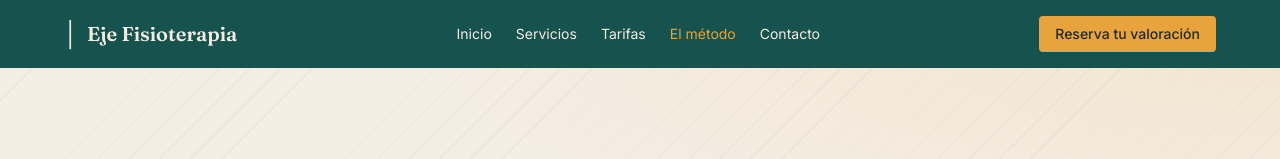
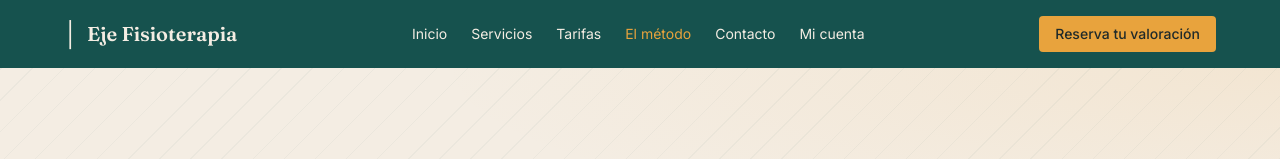
Before and after one commit to elcorreveidile/fisioterapia, a Next.js app: page /metodo in a window 1280 px wide. Shown: the top 159 px of the page. Built offline with nearby package versions, Linux system fonts and the light colour scheme.

Commit message:
feat(ui): enlace 'Mi cuenta' en el menú de las páginas públicas
Añade el acceso al área de paciente (/mi-cuenta) en la barra de navegación
de home, servicios, método, tarifas y contacto.

```diff
--- a/src/app/contacto/page.tsx
+++ b/src/app/contacto/page.tsx
@@ -26,6 +26,9 @@ export default function ContactoPage() {
             </Link>
             <Link href="/contacto" className="text-amber">
               Contacto
+            </Link>
+            <Link href="/mi-cuenta" className="hover:text-amber transition-colors">
+              Mi cuenta
             </Link>
           </div>
           <Link
--- a/src/app/metodo/page.tsx
+++ b/src/app/metodo/page.tsx
@@ -26,6 +26,9 @@ export default function MetodoPage() {
             </Link>
             <Link href="/contacto" className="hover:text-amber transition-colors">
               Contacto
+            </Link>
+            <Link href="/mi-cuenta" className="hover:text-amber transition-colors">
+              Mi cuenta
             </Link>
           </div>
           <Link
--- a/src/app/page.tsx
+++ b/src/app/page.tsx
@@ -49,6 +49,9 @@ export default function Home() {
             </Link>
             <Link href="/contacto" className="hover:text-amber transition-colors">
               Contacto
+            </Link>
+            <Link href="/mi-cuenta" className="hover:text-amber transition-colors">
+              Mi cuenta
             </Link>
           </div>
           <Link
--- a/src/app/servicios/page.tsx
+++ b/src/app/servicios/page.tsx
@@ -107,6 +107,9 @@ export default function ServiciosPage() {
             <Link href="/contacto" className="hover:text-amber transition-colors">
               Contacto
             </Link>
+            <Link href="/mi-cuenta" className="hover:text-amber transition-colors">
+              Mi cuenta
+            </Link>
           </div>
           <Link
             href="/reserva"
--- a/src/app/tarifas/page.tsx
+++ b/src/app/tarifas/page.tsx
@@ -25,6 +25,9 @@ export default function TarifasPage() {
             </Link>
             <Link href="/contacto" className="hover:text-amber transition-colors">
               Contacto
+            </Link>
+            <Link href="/mi-cuenta" className="hover:text-amber transition-colors">
+              Mi cuenta
             </Link>
           </div>
           <Link
```
